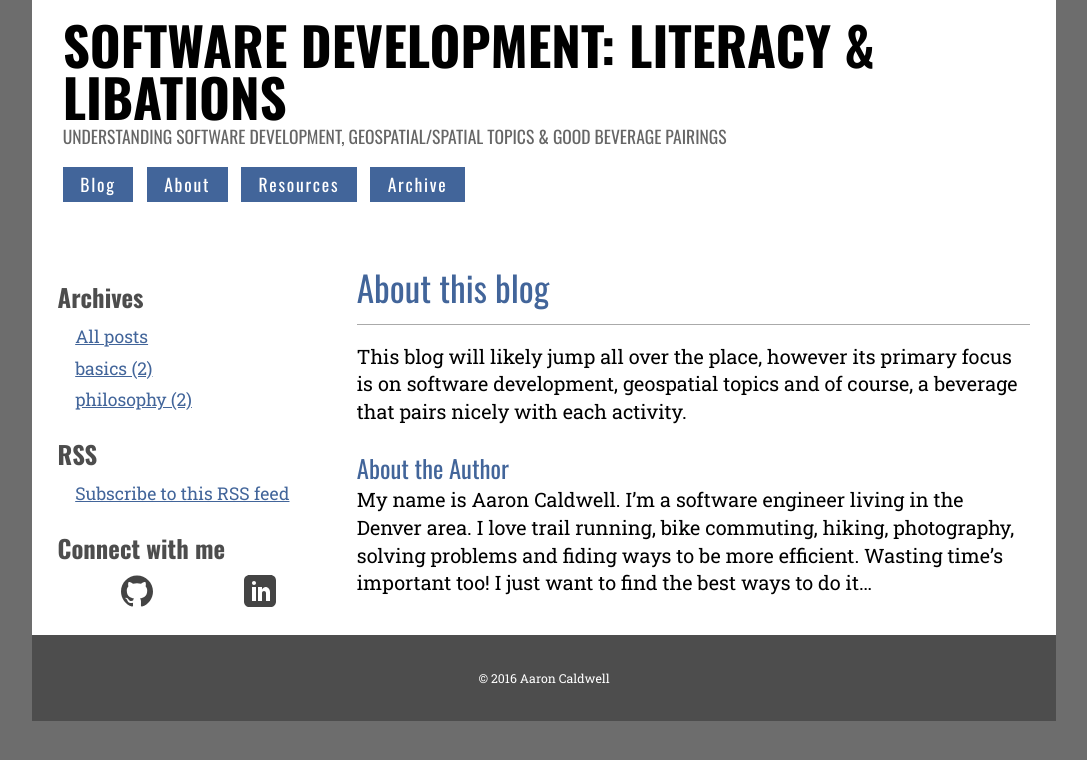
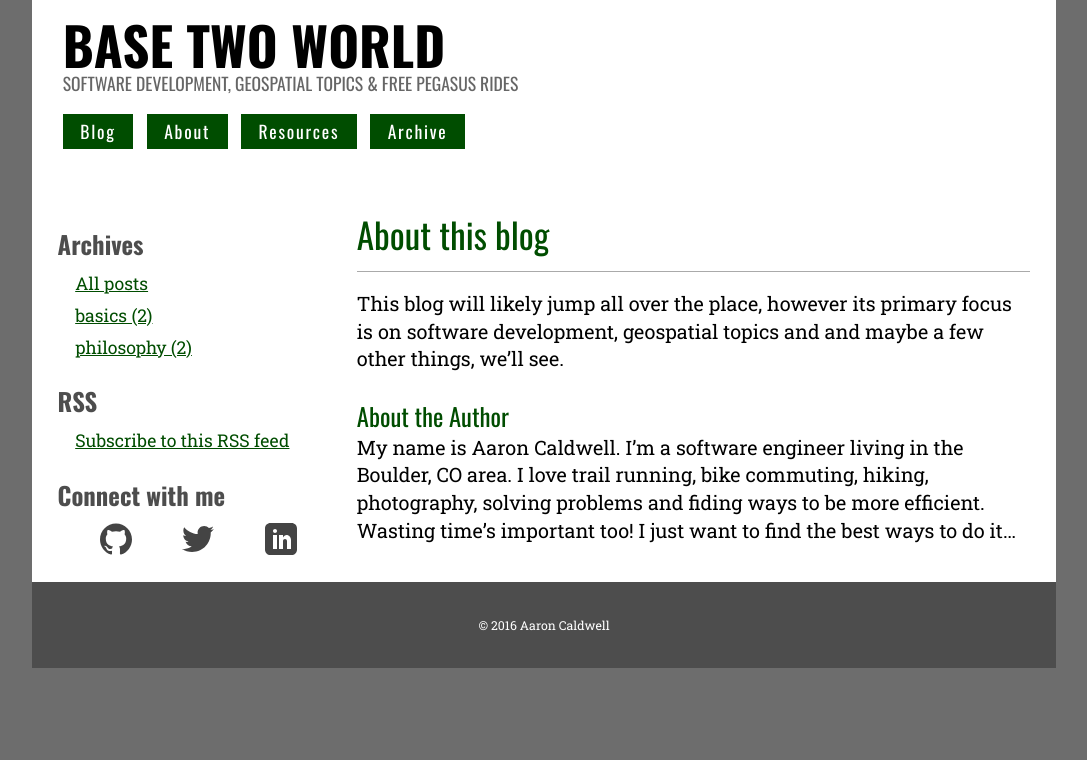
Before and after one commit to aaronjcaldwell/aaronjcaldwell.github.io, a Jekyll site: the page built from about.md, in a window 1280 px wide. Shown: the top 760 px of the page, without its empty margins (96-1183 px from the left). Built offline with Jekyll 4.4.1, drawn with Linux system fonts in a browser that asks for light colours.

Commit message:
Some general udpates as I prepare to actually use this

```diff
--- a/_config.yml
+++ b/_config.yml
@@ -1,9 +1,9 @@
 # Site settings
-title: "Software Development: Literacy & Libations"
-description: "Understanding software development, geospatial/spatial topics & good beverage pairings"
+title: "Base Two World"
+description: "Software development, geospatial topics & free pegasus rides"
 baseurl: ""
 url: "http://aaronjcaldwell.github.io/"
-tagline: "Understanding software development, geospatial/spatial topics & good beverage pairings"
+tagline: "Software development, geospatial topics & free pegasus rides"
 
 # Build settings
 markdown: kramdown
--- a/_includes/sidebar.html
+++ b/_includes/sidebar.html
@@ -15,6 +15,7 @@
     <h3>Connect with me</h3>
     <ul class="social">
     <li><a href="https://github.com/aaronjcaldwell" title="Github" class="github">Github</a></li>
+    <li><a href="https://twitter.com/aaronjcaldwell" title="Twitter" class="twitter">Twitter</a></li>
     <li><a href="https://www.linkedin.com/in/aaron-caldwell-8643015a" title="linked in" class="linked">LinkedIn</a></li>
     </ul>
     </aside>
--- a/about.md
+++ b/about.md
@@ -3,8 +3,8 @@ layout: page
 title: About this blog
 ---
 
-This blog will likely jump all over the place, however its primary focus is on software development, geospatial topics and of course, a beverage that pairs nicely with each activity.
+This blog will likely jump all over the place, however its primary focus is on software development, geospatial topics and and maybe a few other things, we'll see.
 
 ### About the Author
 
-My name is Aaron Caldwell. I'm a software engineer living in the Denver area. I love trail running, bike commuting, hiking, photography, solving problems and fiding ways to be more efficient. Wasting time's important too! I just want to find the best ways to do it...
+My name is Aaron Caldwell. I'm a software engineer living in the Boulder, CO area. I love trail running, bike commuting, hiking, photography, solving problems and fiding ways to be more efficient. Wasting time's important too! I just want to find the best ways to do it...
--- a/css/main.css
+++ b/css/main.css
@@ -299,7 +299,7 @@ p {
 	margin: 0 0 1em 0;
 }
 a {
-	color: #42659A;
+	color: #004d00;
 	line-height: inherit;
 }
 a:hover {
@@ -393,13 +393,13 @@ article h2 {
 	font-size: 2em;
 	font-weight: 400;
 	line-height:1.2;
-	color: #42659A;
+	color: #004d00;
 	margin-bottom:0.2em;
 }
 article h3 {
 	font-weight: 400;
 	font-size: 1.4em;
-	color: #42659A;
+	color: #004d00;
 	margin-bottom: 0;
 }
 article h2 a {
@@ -431,7 +431,7 @@ pre {
 	color: white;
 	padding: .5em 1em;
 	margin-bottom: 1em;
-	border-left: 1em solid #42659A;
+	border-left: 1em solid #004d00;
 	background: #666;
 	white-space: pre-wrap;
 	white-space: -moz-pre-wrap;
@@ -473,7 +473,7 @@ dt {
 	font-family: 'Oswald', 'Helvetica Narrow', Arial, sans-serif;
 	font-size: 1.2em;
 	font-weight: 400;
-	color: #42659A;
+	color: #004d00;
 	margin-bottom:0;
 }
 dd {
@@ -531,7 +531,7 @@ dd {
 .tag-cloud a {
 	text-decoration: none;
 	font-size: 0.8em;
-	background: #42659A;
+	background: #004d00;
 	color: white;
 	padding: 0.125em 0.5em;
 	border-radius: 0.25em;
@@ -639,7 +639,7 @@ nav ul {
 	display: none;
 }
 nav li {
-	background: #42659A;
+	background: #004d00;
 	margin-bottom: .2em;
 }
 nav li:hover {
@@ -664,7 +664,7 @@ nav li a:hover {
 /*toggle check styles*/
 .toggle-label {
 	display: block;
-	background: #42659A;
+	background: #004d00;
 	font: 0.8em 'Oswald', 'Helvetica Narrow', Arial, sans-serif;
 	text-align: center;
 	letter-spacing: 0.1em;
@@ -766,7 +766,7 @@ nav li {
 nav li a {
 	font: 1em 'Oswald', 'Helvetica Narrow', Arial, sans-serif;
 	color: white;
-	background: #42659A;
+	background: #004d00;
 	margin-right: 0.5em;
 	padding: .25em 1em;
 	display: inline-block;
```
Also changed, not shown: _posts/2016-03-27-Taking-responsibility.md (+0 -3 lines), _posts/2016-03-28-Broken-windows.md (+0 -3 lines), 1 other file.
